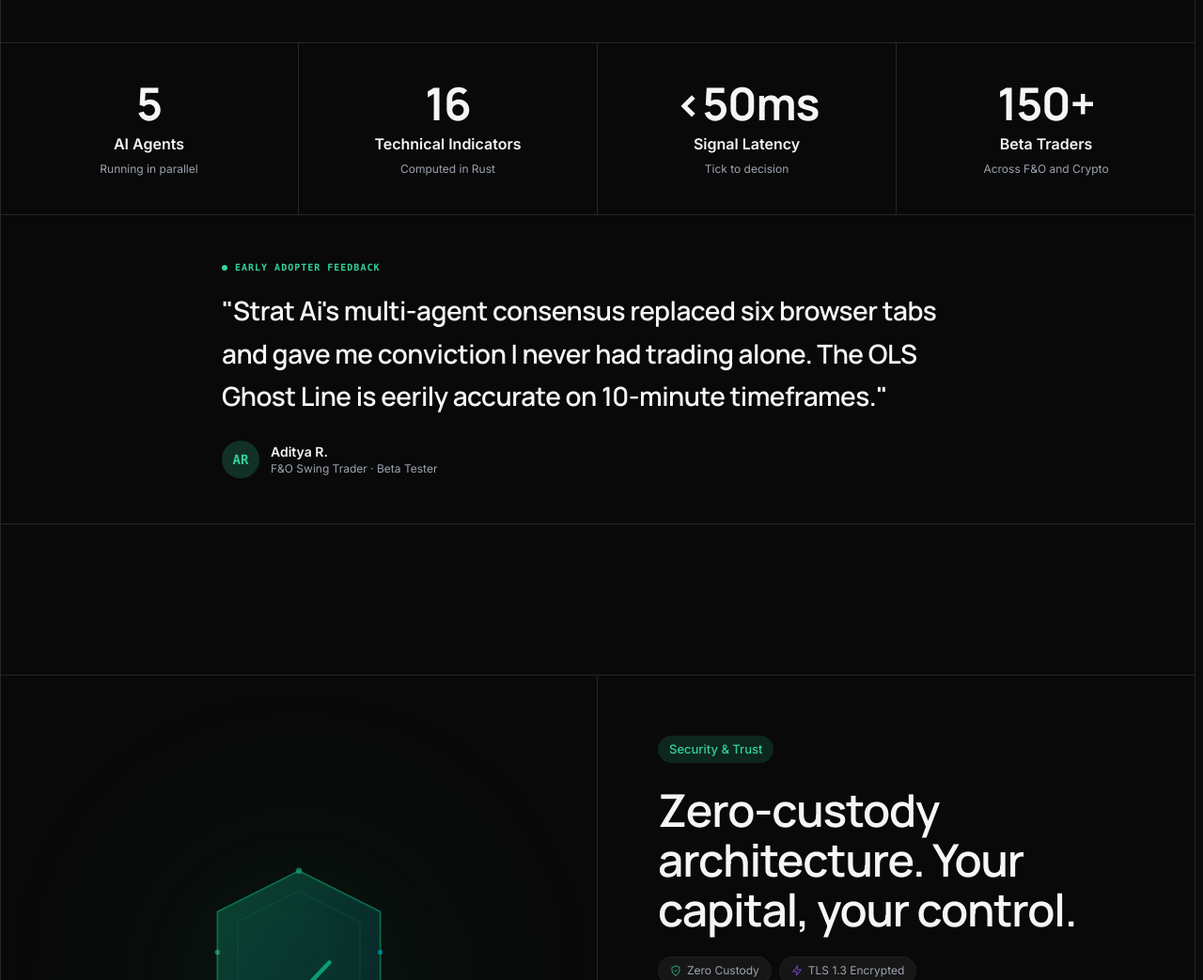
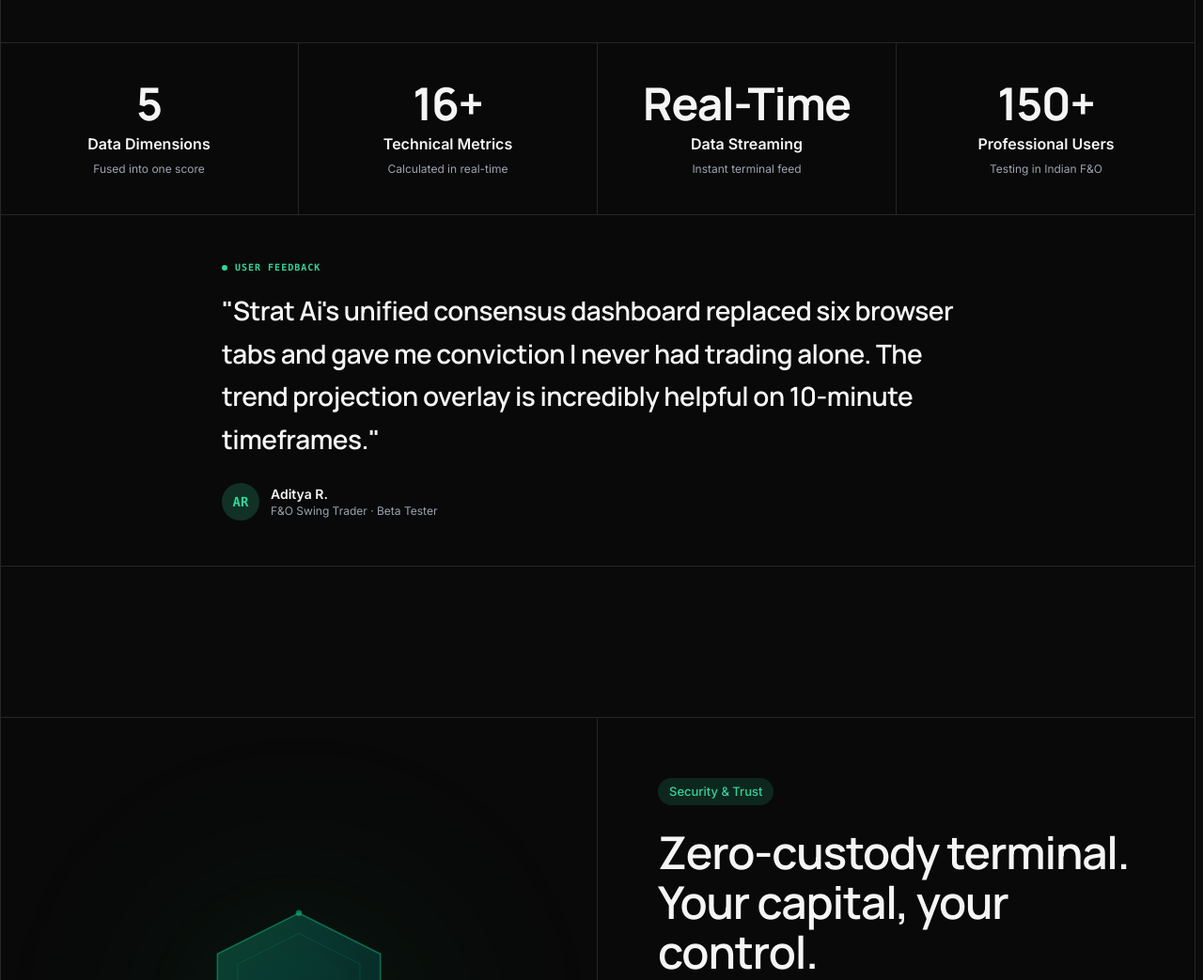
Before and after one commit to yash-rana0101/strat, an Astro site: page / in a window 1280 px wide. Shown: the part 3230-4273 px from the top of the page at 94% size. Built offline with nearby package versions, Linux system fonts and the light colour scheme; Astro itself is replaced by a stand-in of ours; animation ran at ten frames a second.

Commit message:
refactor/migration: update files (batch 3/8)
Files included:
- src/components/sections/Pricing.astro
- src/components/sections/Security.astro
- src/components/sections/Stats.astro

```diff
--- a/src/components/sections/Pricing.astro
+++ b/src/components/sections/Pricing.astro
@@ -13,7 +13,7 @@
     price: '₹0',
     period: '/forever',
     description: 'Perfect for exploring Strat Ai and learning the interface.',
-    features: ['1 active chart', '3 Strat queries/day', 'Basic technical indicators', 'Community support', 'Delayed market data'],
+    features: ['1 active chart', 'Basic diagnostics/day', 'Basic technical indicators', 'Community support', 'Delayed market data'],
     cta: 'Start Free',
     href: '/#',
     featured: false,
@@ -23,7 +23,7 @@
     price: '₹999',
     period: '/month',
     description: 'For serious traders who need institutional-grade intelligence.',
-    features: ['Unlimited charts', 'Unlimited Strat queries', 'All 16 technical indicators', 'OLS Ghost Line Predictor', 'Multi-agent consensus', 'Real-time data feeds', 'Priority support'],
+    features: ['Unlimited charts', 'Unlimited diagnostics', '16+ technical indicators', 'Trend projection overlay', 'Unified consensus score', 'Real-time data streaming', 'Priority support'],
     cta: 'Get Pro',
     href: '/#',
     featured: true,
@@ -32,8 +32,8 @@
     name: 'Institutional',
     price: 'Custom',
     period: '',
-    description: 'For funds and prop desks needing dedicated infrastructure.',
-    features: ['Everything in Pro', 'Custom API access', 'Dedicated server instance', 'Custom SLA & uptime', 'White-glove onboarding', 'Audit-ready logging'],
+    description: 'For funds and prop desks needing dedicated setups.',
+    features: ['Everything in Pro', 'Custom API access', 'Custom data integration', 'Custom SLA & uptime', 'Dedicated support', 'Auditable records'],
     cta: 'Contact Sales',
     href: '/contact',
     featured: false,
--- a/src/components/sections/Security.astro
+++ b/src/components/sections/Security.astro
@@ -38,7 +38,7 @@
       <div class="flex flex-col items-start gap-6 p-8 md:p-12 lg:p-16 justify-center" data-reveal-group>
         <div data-reveal-item><Badge variant="emerald">Security & Trust</Badge></div>
         <h2 id="security-heading" class="type-display-lg leading-[1.1] tracking-tight text-ink" data-reveal-item>
-          Zero-custody architecture. Your capital, your control.
+          Zero-custody terminal. Your capital, your control.
         </h2>
 
         <div class="flex flex-wrap gap-2" data-reveal-item>
--- a/src/components/sections/Stats.astro
+++ b/src/components/sections/Stats.astro
@@ -18,23 +18,23 @@
       <div class="grid grid-cols-2 md:grid-cols-4 divide-y md:divide-y-0 md:divide-x divide-hairline" data-reveal-group>
         <div class="reveal-item p-8 md:p-10 text-center flex flex-col gap-2">
           <span class="text-4xl md:text-5xl font-bold text-ink font-display tracking-tight" data-count="5">5</span>
-          <span class="type-title-sm text-ink">AI Agents</span>
-          <span class="text-xs text-muted">Running in parallel</span>
+          <span class="type-title-sm text-ink">Data Dimensions</span>
+          <span class="text-xs text-muted">Fused into one score</span>
         </div>
         <div class="reveal-item p-8 md:p-10 text-center flex flex-col gap-2">
-          <span class="text-4xl md:text-5xl font-bold text-ink font-display tracking-tight" data-count="16">16</span>
-          <span class="type-title-sm text-ink">Technical Indicators</span>
-          <span class="text-xs text-muted">Computed in Rust</span>
+          <span class="text-4xl md:text-5xl font-bold text-ink font-display tracking-tight" data-count="16">16+</span>
+          <span class="type-title-sm text-ink">Technical Metrics</span>
+          <span class="text-xs text-muted">Calculated in real-time</span>
         </div>
         <div class="reveal-item p-8 md:p-10 text-center flex flex-col gap-2">
-          <span class="text-4xl md:text-5xl font-bold text-ink font-display tracking-tight">&lt;50ms</span>
-          <span class="type-title-sm text-ink">Signal Latency</span>
-          <span class="text-xs text-muted">Tick to decision</span>
+          <span class="text-4xl md:text-5xl font-bold text-ink font-display tracking-tight">Real-Time</span>
+          <span class="type-title-sm text-ink">Data Streaming</span>
+          <span class="text-xs text-muted">Instant terminal feed</span>
         </div>
         <div class="reveal-item p-8 md:p-10 text-center flex flex-col gap-2">
           <span class="text-4xl md:text-5xl font-bold text-ink font-display tracking-tight" data-count="150">150+</span>
-          <span class="type-title-sm text-ink">Beta Traders</span>
-          <span class="text-xs text-muted">Across F&O and Crypto</span>
+          <span class="type-title-sm text-ink">Professional Users</span>
+          <span class="text-xs text-muted">Testing in Indian F&O</span>
         </div>
       </div>
 
@@ -43,10 +43,10 @@
         <div class="max-w-[800px] mx-auto">
           <div class="flex items-center gap-2 mb-4" data-reveal-item>
             <span class="w-1.5 h-1.5 rounded-full bg-badge-emerald"></span>
-            <span class="text-[10px] font-mono font-bold tracking-widest uppercase text-badge-emerald">Early Adopter Feedback</span>
+            <span class="text-[10px] font-mono font-bold tracking-widest uppercase text-badge-emerald">User Feedback</span>
           </div>
           <blockquote class="type-display-sm text-ink leading-relaxed mb-6" data-reveal-item>
-            "Strat Ai's multi-agent consensus replaced six browser tabs and gave me conviction I never had trading alone. The OLS Ghost Line is eerily accurate on 10-minute timeframes."
+            "Strat Ai's unified consensus dashboard replaced six browser tabs and gave me conviction I never had trading alone. The trend projection overlay is incredibly helpful on 10-minute timeframes."
           </blockquote>
           <div class="flex items-center gap-3" data-reveal-item>
             <div class="w-10 h-10 rounded-full bg-badge-emerald/20 text-badge-emerald flex items-center justify-center font-bold font-mono text-sm">AR</div>
```
